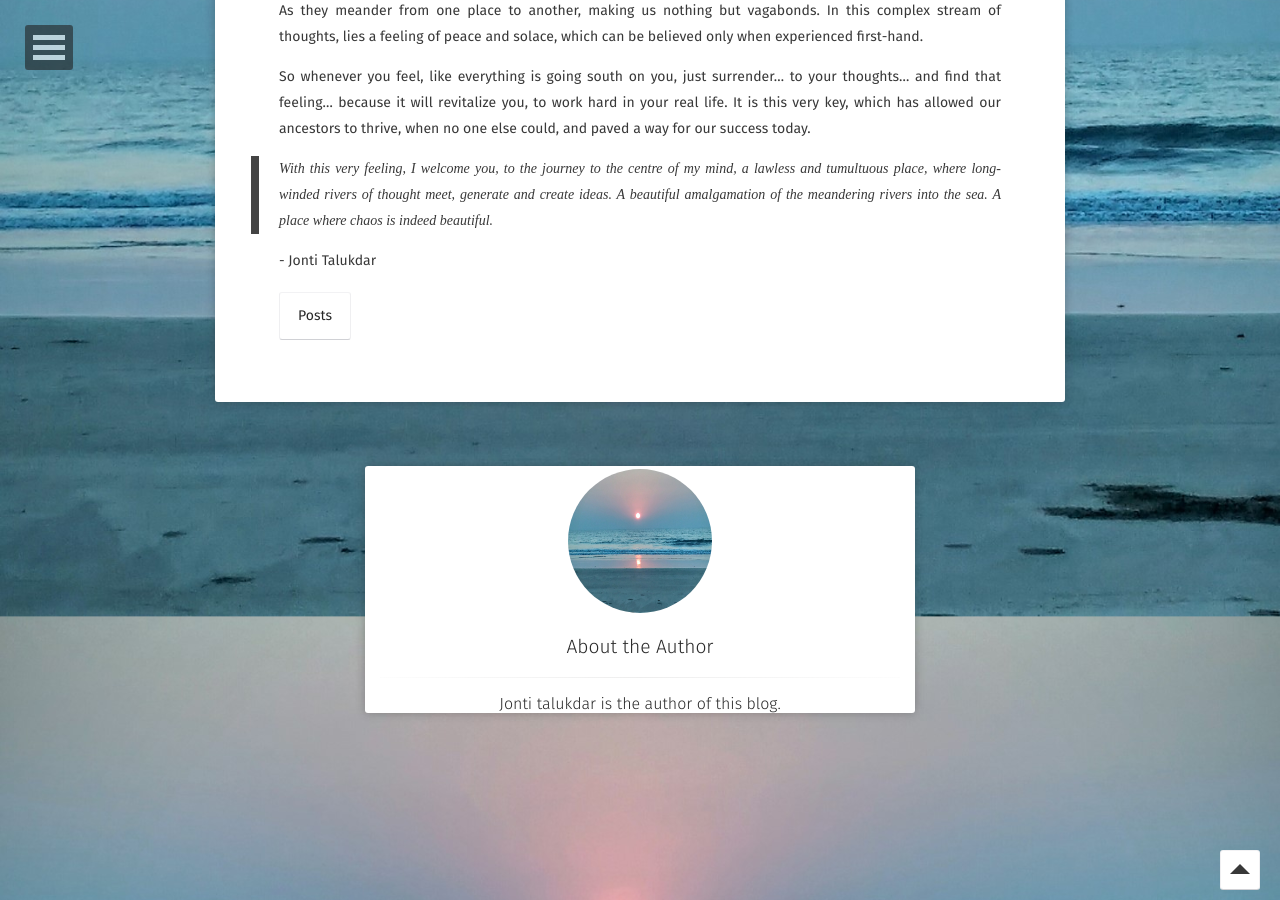
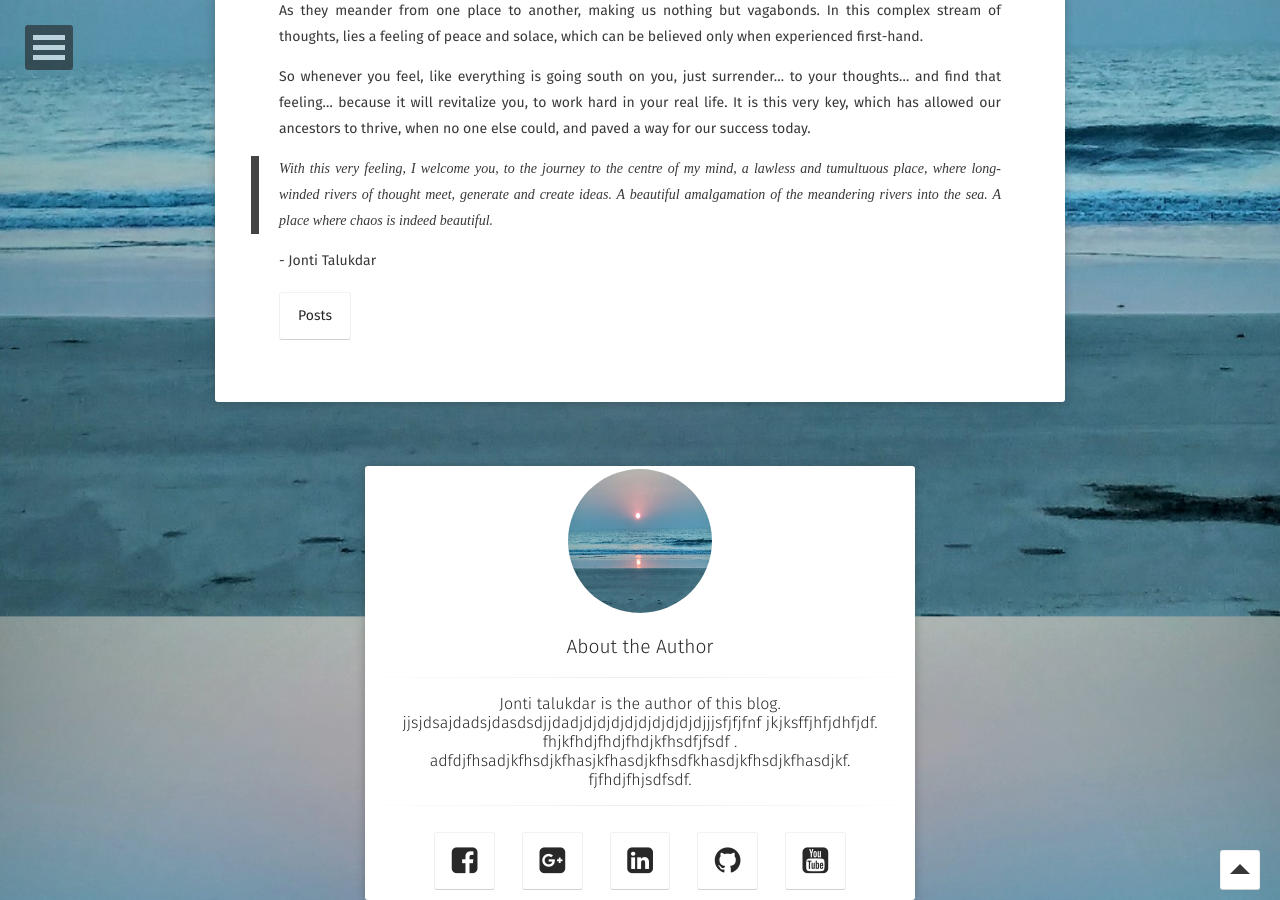
Before and after one commit to jontitalukdar/jontitalukdar.github.io_x, a Jekyll site: the page built from about/index.md, in a window 1280 px wide and 900 px high, scrolled down 1311 px. Built offline with Jekyll 4.4.1, drawn with Linux system fonts in a browser that asks for light colours; some web fonts are replaced.

Commit message:
Reupdate page.html
Added the social links section below about author and updated the href links

```diff
--- a/_layouts/page.html
+++ b/_layouts/page.html
@@ -26,18 +26,19 @@ layout: compress
         </div>
         <div class="container animated fadeIn">
             <div class="row">
-                    <a href="#">
+                    <a href="https://jontitalukdar.github.io/assets/img/placeholder-big.jpg">
                         <img src="https://jontitalukdar.github.io/assets/img/placeholder-big.jpg" class="img-circle zoombtn animated rotateIn">
                     </a>
                     <h3 class="title">
-                        <a class="zoombtn" href="#">
+                        <a class="zoombtn" href="https://about.me/jontitalukdar">
                         	<p style="font-size:1.2rem;font-weight:300">About the Author</p>
 			            </a>
                     </h3>
                     <hr class="hr-line">
                     <h3 class="title">
-                        	<p style="font-size:1rem;font-weight:300">Jonti talukdar is the author of this blog.</p>
+                        	<p style="font-size:1rem;font-weight:300">Jonti talukdar is the author of this blog. jjsjdsajdadsjdasdsdjjdadjdjdjdjdjdjdjdjdjdjjjsfjfjfnf jkjksffjhfjdhfjdf. fhjkfhdjfhdjfhdjkfhsdfjfsdf . adfdjfhsadjkfhsdjkfhasjkfhasdjkfhsdfkhasdjkfhsdjkfhasdjkf. fjfhdjfhjsdfsdf.</p>
                     </h3>
+                {% include social-links.html %}
 			</div>
 		</div>
         {% if page.comments and site.disqus_shortname %}<section id="disqus_thread" class="animated fadeInUp"></section><!-- /#disqus_thread -->{% endif %}
```
